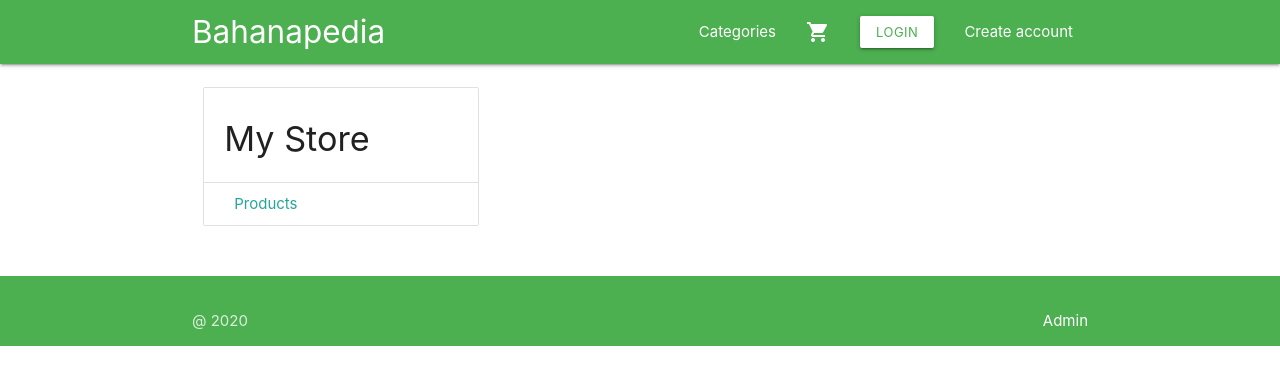
After one commit to imanuelfebie/flask-mysql-e-commerce, a Flask app: page /store-dashboard in a window 1280 px wide. The commit adds this page. Shown: the top 385 px of the page. Run offline with Flask 2, Linux system fonts and the light colour scheme; parts of the project's set-up code (start-up, migrations or seed data) failed here and were passed over.

Commit message:
added new pages

```diff
--- /dev/null
+++ b/ecommerce/templates/store_dashboard.html
@@ -0,0 +1,14 @@
+{% extends 'base.html' %}
+
+{% block title %}{% endblock title %}
+
+{% block body %}
+<div class="row">
+	<div class="col s4">
+		<div class="collection with-header">
+			<div class="collection-header"><h4>My Store</h4></div>
+			<a href="" class="collection-item">Products</a>
+		</div>
+	</div>
+</div>
+{% endblock body %}
--- a/ecommerce/templates/user_dashboard.html
+++ b/ecommerce/templates/user_dashboard.html
@@ -6,7 +6,7 @@
 <div class="row">
 	<div class="col s4">
 		<div class="collection with-header">
-			<div class="collection-header"><h4>Username</h4></div>
+			<div class="collection-header"><h4>Dasboard</h4></div>
 			<a href="{{ url_for('users.storeRegister') }}" class="collection-item">Seller Account</a>
 			<a href="" class="collection-item">Purchase History</a>
 			<a href="" class="collection-item">Basket</a>
--- a/ecommerce/users/routes.py
+++ b/ecommerce/users/routes.py
@@ -78,3 +78,7 @@ def storeRegister():
         print('Success')
 
     return render_template('store_registration.html', form=form)
+
+@users.route('/store-dashboard')
+def store_dashboard():
+    return render_template('store_dashboard.html')
```
